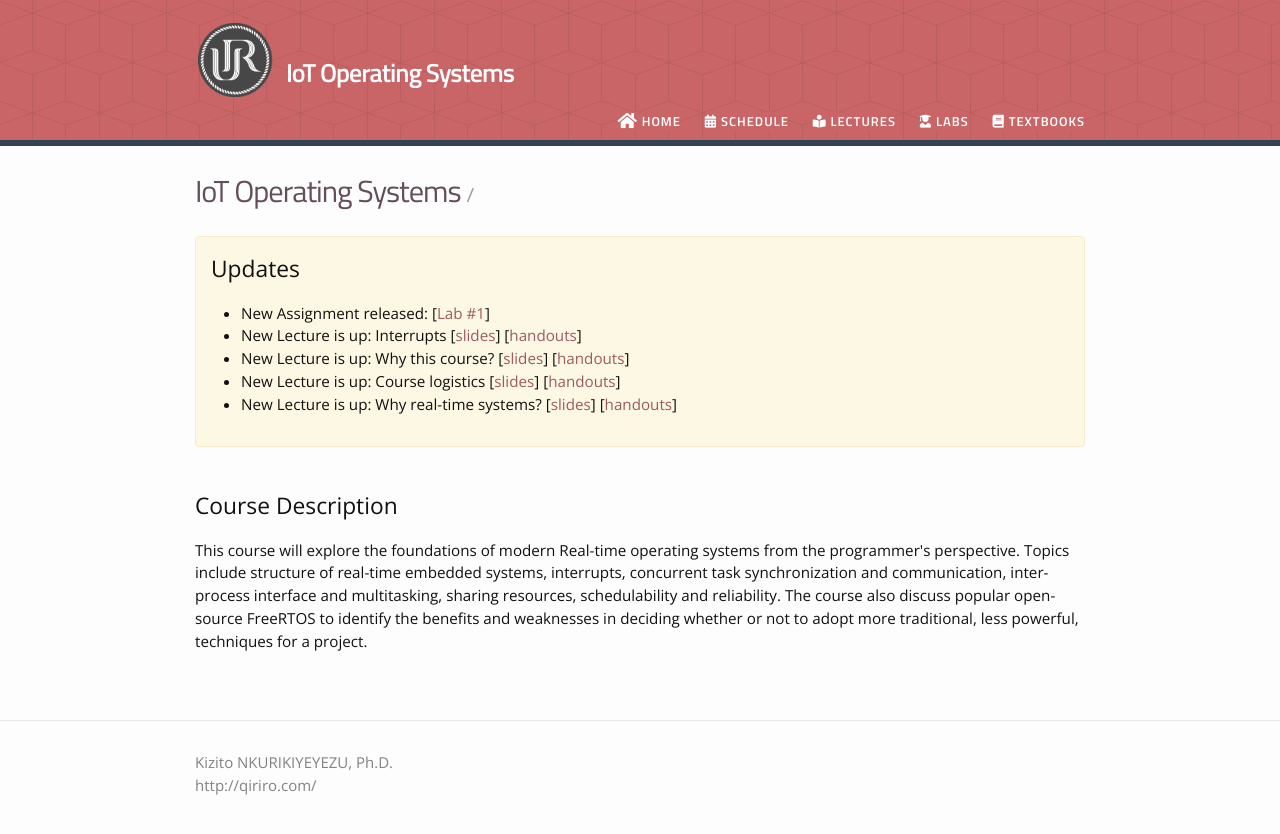
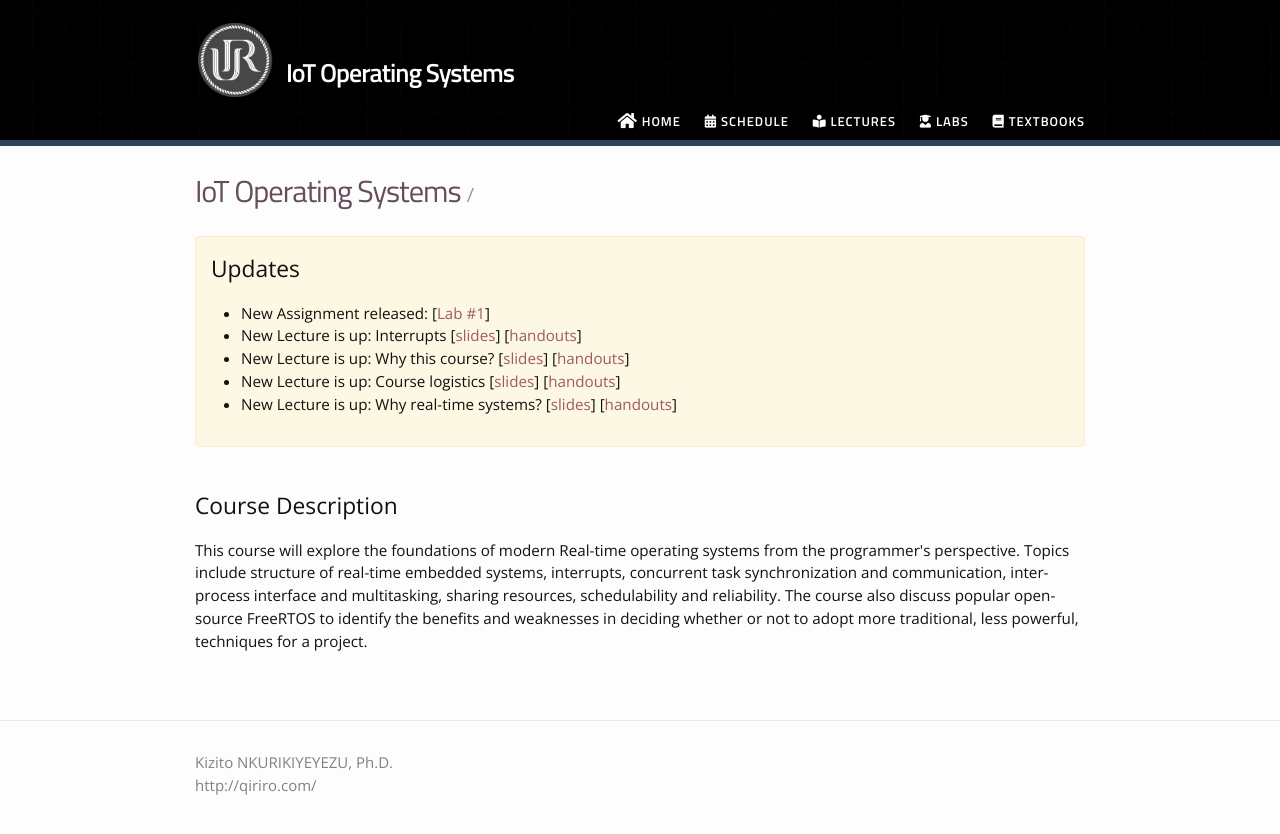
Before and after one commit to qiriro/ecs6264, a Jekyll site: the page built from index.md, in a window 1280 px wide. Shown: the top 834 px of the page. Built offline with Jekyll 4.4.1, drawn with Linux system fonts in a browser that asks for light colours; nearby versions of some CDN libraries.

Commit message:
change header color

```diff
--- a/_sass/_user_vars.scss
+++ b/_sass/_user_vars.scss
@@ -88,7 +88,7 @@
  $primary-color:  #9e5a63;
  $accent-color: #314455;
  $title-color: #644e5b;
- $header-color: #c96567;
+ $header-color: #000000;
  $header-text-color: #fff;
  $header-background-opacity: 0.4;
  $header-background-invert: 100%;
```
